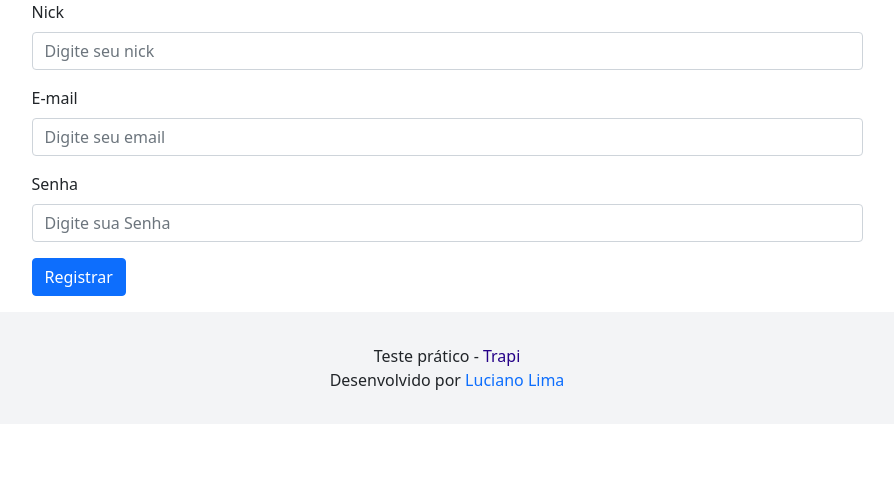
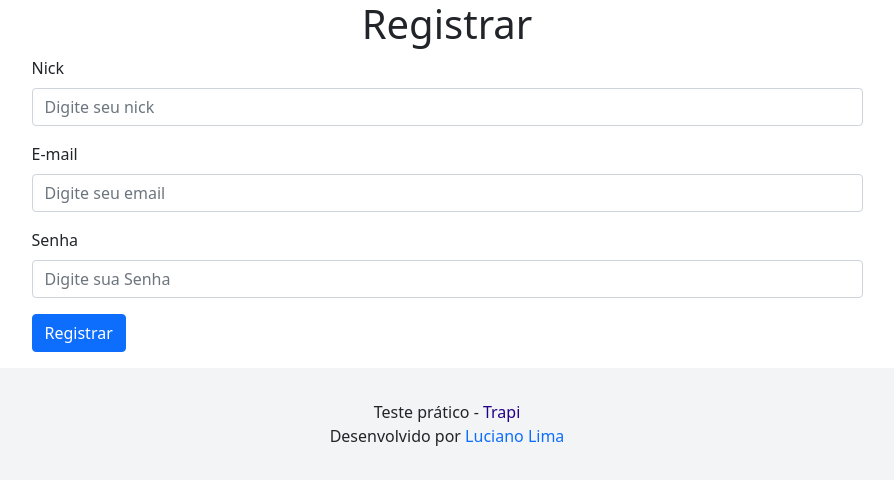
Before and after one commit to lwlima/micro-blog, a React (Create React App) app: page /register in a window 1280 px wide. Shown: the top 484 px of the page, without its empty margins (193-1087 px from the left). Built offline with nearby package versions, Linux system fonts and the light colour scheme.

Commit message:
Add title

```diff
--- a/src/components/pages/Login.js
+++ b/src/components/pages/Login.js
@@ -56,6 +56,7 @@ let Login = () => {
 
   return (
     <section id="login">
+      <h1 className="text-center">Login</h1>
       <Container>
         <Row>
           <Col xs={9} className="mx-auto">
--- a/src/components/pages/Register.js
+++ b/src/components/pages/Register.js
@@ -3,7 +3,7 @@ import { useState } from 'react';
 import { BsWindowSidebar } from "react-icons/bs";
 
 let Register = () => {
-  const [input, setInput] = useState([{nick: '', email: '', password: ''}]);
+  const [input, setInput] = useState([{ nick: '', email: '', password: '' }]);
   const [alertShow, setAlertShow] = useState(false);
   const [alertMessage, setAlertMessage] = useState();
   const [alertType, setAlertType] = useState();
@@ -40,9 +40,9 @@ let Register = () => {
         setAlertMessage(text);
         setAlertType('success');
         setAlertShow(true);
-        setTimeout(function(){
+        setTimeout(function () {
           window.location.href = '/login';
-      },2000);
+        }, 2000);
       })
       .catch(function (error) {
         setAlertMessage(error);
@@ -53,11 +53,12 @@ let Register = () => {
 
   return (
     <section id="register">
+      <h1 className="text-center">Registrar</h1>
       <Container>
         <Row>
           <Col xs={9} className="mx-auto">
             <Form onSubmit={handleSubmit}>
-            <Form.Group className="mb-3" controlId="nick">
+              <Form.Group className="mb-3" controlId="nick">
                 <Form.Label>Nick</Form.Label>
                 <Form.Control type="text" name="nick" onChange={handleChange} value={input[1]} placeholder="Digite seu nick" />
               </Form.Group>
```
